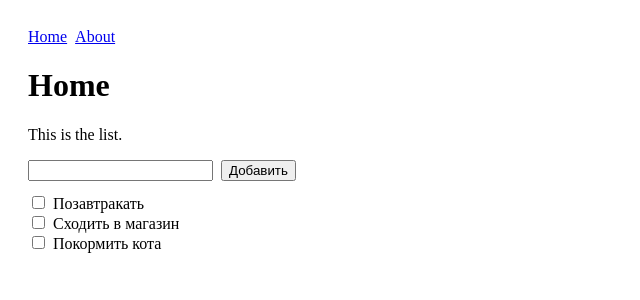
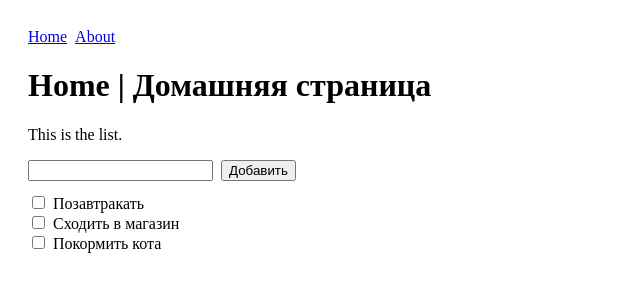
Before and after one commit to Hariz0n/infrastructure-shri, a React (Create React App) app: page /infrastructure-shri/ in a window 1280 px wide. Shown: the top 300 px of the page, without its empty margins (0-640 px from the left). Built offline with nearby package versions, Linux system fonts and the light colour scheme.

Commit message:
feat: add russian translation

```diff
--- a/src/pages/Home.tsx
+++ b/src/pages/Home.tsx
@@ -9,7 +9,7 @@ export const Home: FC = () => {
       <Helmet>
         <title>Home page | Домашняя страница</title>
       </Helmet>
-      <h1 data-testid="page-title">Home</h1>
+      <h1 data-testid="page-title">Home | Домашняя страница</h1>
       <p>This is the list.</p>
       <TodoList />
     </>
```
